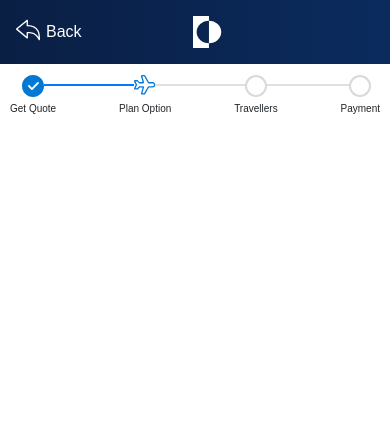
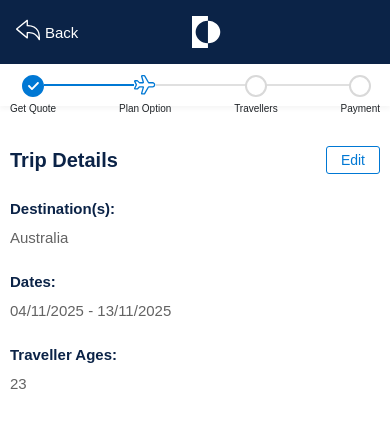
Before and after one commit to PIYUSHDAHLE/Logoipsum-Assignment, a plain HTML site: page pages/plan.html in a window 390 px wide. Drawn offline with Linux system fonts and the light colour scheme.

Commit message:
New Section Added || Plan Page

```diff
--- a/css/plan-style.css
+++ b/css/plan-style.css
@@ -22,7 +22,7 @@ body {
 .navbar {
   height: 64px;
   width: 100%;
-  background: linear-gradient(90deg, #0a1f44, #0b2b5e);
+  background: #0B2347;
   display: flex;
   align-items: center;
 }
@@ -32,7 +32,7 @@ body {
   display: grid;
   grid-template-columns: auto 1fr auto;
   align-items: center;
-  padding: 0 9rem;
+  padding: 0 6rem;
 }
 
 .nav-left {
@@ -51,8 +51,19 @@ body {
 .navbar nav > div:nth-child(3) {
   width: 40px;
 }
-.back-arrow {
-  font-size: 20px;
+.back-a {
+  display: flex;
+  justify-content: center;
+  align-items: center;
+  flex-direction: row;
+  width: 100%;
+  gap: 5px;
+  text-decoration:none !important;
+}
+
+.back-text{
+    font-size: 15px;
+    color: white;
 }
 
 .logo {
@@ -69,11 +80,13 @@ body {
 
 .stepper-wrapper {
   background: #fff;
-  padding: 24px 16px;
+  padding: 3rem 6rem;
+  padding-top: 2rem;
+  box-shadow: rgba(0, 0, 0, 0.04) 0px 3px 5px;
 }
 
 .stepper-container {
-  max-width: 1200px;
+  max-width: 1600px;
   margin: auto;
   position: relative;
   padding: 0 12px;
@@ -90,7 +103,7 @@ body {
   position: absolute;
   height: 100%;
   width: 33.33%;
-  background: #007bff;
+  background: #0078D4;
   left: 0;
   top: 0;
 }
@@ -142,7 +155,94 @@ body {
   border-color: #007bff;
 }
 
+.trip-details {
+  background: #fff;
+  margin-top: 1rem;
+}
+
+.trip-details-bar {
+  display: grid;
+  grid-template-columns: auto 1px auto 1px auto auto;
+  align-items: center;
+  gap: 24px;
+  padding: 20px 6rem;
+}
+
+.item {
+  display: flex;
+  gap: 6px;
+  align-items: center;
+}
+
+.label {
+  font-weight: 600;
+  color: #0a1f44;
+}
+
+.value {
+  color: #666;
+}
+
+.divider {
+  width: 1px;
+  height: 24px;
+  background: #ddd;
+}
+
+.edit-btn {
+  margin-left: auto;
+  padding: 5px 14px;
+  border: 1px solid #0078D4;
+  background: transparent;
+  color: #0078D4;
+  border-radius: 3px;
+  font-size: 14px;
+  cursor: pointer;
+}
+
+.trip-details-card {
+  display: none;
+  padding: 24px 10px;
+}
+
+.card-header {
+  display: flex;
+  justify-content: space-between;
+  align-items: center;
+  margin-bottom: 24px;
+}
+
+.card-header h2 {
+  margin: 0;
+  font-size: 20px;
+  line-height: 24px;
+  color: #0B2347;
+}
+
+.card-row {
+    margin-bottom: 22px;
+}
+
+.card-row .label {
+    display: block;
+    color: #0B2347;
+  margin-bottom: 6px;
+  line-height: 22.5px;
+  font-size: 15px;
+}
+
+.card-row .value {
+    color: #636363;
+    line-height: 22.5px;
+  font-size: 15px;
+}
+
 @media (max-width: 768px) {
+
+}
+
+
+@media (max-width: 925px) {
   .stepper-wrapper {
     padding: 20px 10px;
   }
@@ -154,6 +254,13 @@ body {
   }
   .navbar nav {
     padding: 0 1rem;
+  }
+    .trip-details-bar {
+    display: none;
+  }
+
+  .trip-details-card {
+    display: block;
   }
 }
 
--- a/pages/plan.html
+++ b/pages/plan.html
@@ -10,10 +10,12 @@
     <header class="navbar">
       <nav>
         <div class="nav-left">
-          <span class="back-arrow"
-            ><img src="../images/back.svg" alt="back-icon"
-          /></span>
-          <span class="back-text">Back</span>
+          <a href="../index.html" class="back-a">
+            <span
+              ><img src="../images/back.svg" alt="back-icon"
+            /></span>
+            <span class="back-text">Back</span>
+          </a>
         </div>
         <div>
           <img
@@ -59,5 +61,50 @@
         </div>
       </div>
     </section>
+   <section class="trip-details">
+  <div class="trip-details-bar">
+    <div class="item">
+      <span class="label">Destination(s):</span>
+      <span class="value">Australia</span>
+    </div>
+
+    <div class="divider"></div>
+
+    <div class="item">
+      <span class="label">Dates:</span>
+      <span class="value">04/11/2025 - 13/11/2025</span>
+    </div>
+
+    <div class="divider"></div>
+
+    <div class="item">
+      <span class="label">Traveller Ages:</span>
+      <span class="value">23</span>
+    </div>
+
+    <button class="edit-btn">Edit</button>
+  </div>
+  <div class="trip-details-card">
+    <div class="card-header">
+      <h2>Trip Details</h2>
+      <button class="edit-btn">Edit</button>
+    </div>
+
+    <div class="card-row">
+      <span class="label">Destination(s):</span>
+      <span class="value">Australia</span>
+    </div>
+
+    <div class="card-row">
+      <span class="label">Dates:</span>
+      <span class="value">04/11/2025 - 13/11/2025</span>
+    </div>
+
+    <div class="card-row">
+      <span class="label">Traveller Ages:</span>
+      <span class="value">23</span>
+    </div>
+  </div>
+</section>
   </body>
 </html>
```
